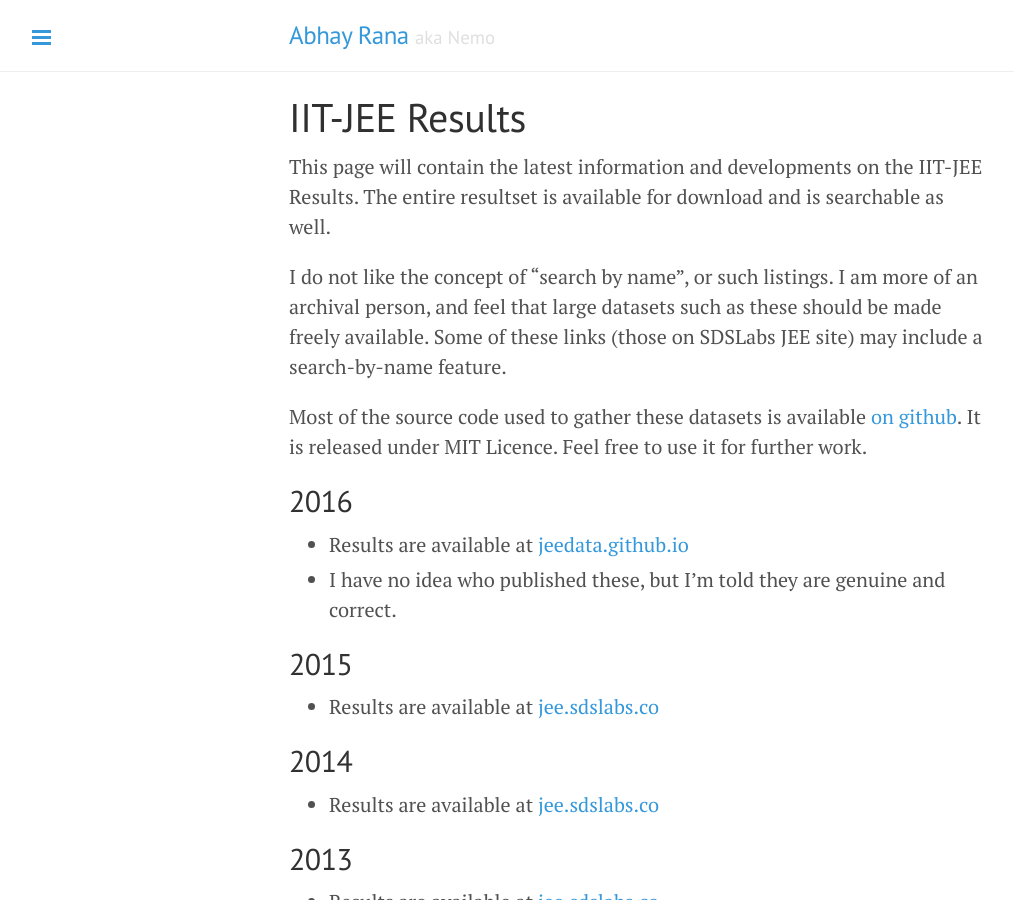
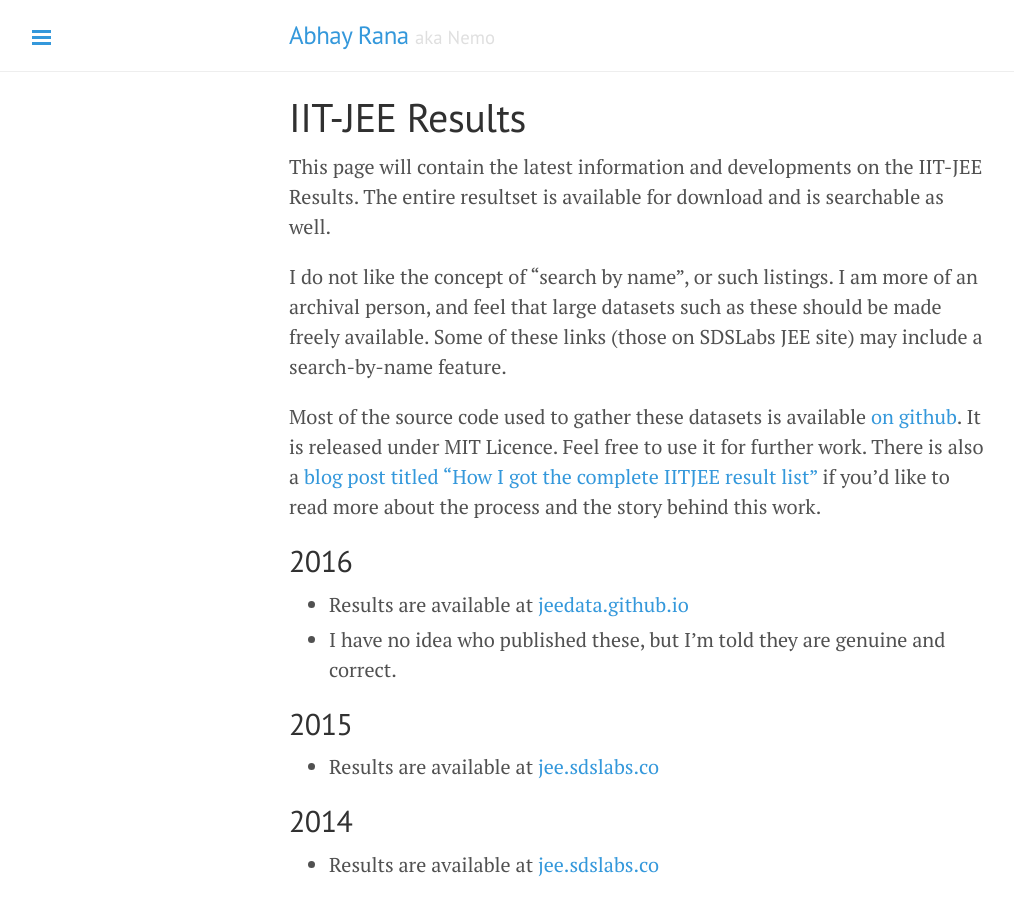
Before and after one commit to captn3m0/captn3m0.github.com, a Jekyll site: the page built from projects/iitjee/index.md, in a window 1280 px wide and 900 px high. Shown: the whole window, without its empty margins (1-1015 px from the left). Built offline with Jekyll 4.4.1, drawn with Linux system fonts in a browser that asks for light colours; some of the changed text lies outside the part shown.

Commit message:
Adds link to blog post and credits

```diff
--- a/projects/iitjee/index.md
+++ b/projects/iitjee/index.md
@@ -9,44 +9,44 @@
 I do not like the concept of "search by name", or such listings. I am more of an archival person, and feel that large datasets such as these should be made freely available. Some of these links (those on
 SDSLabs JEE site) may include a search-by-name feature.
 
-Most of the source code used to gather these datasets is available [on github](https://github.com/captn3m0/iitjee/). It is released under MIT Licence. Feel free to use it for further work.
+Most of the source code used to gather these datasets is available [on github](https://github.com/captn3m0/iitjee/). It is released under MIT Licence. Feel free to use it for further work. There is also a [blog post titled "How I got the complete IITJEE result list"](https://medium.com/i-did-this/how-i-got-the-complete-iitjee-result-list-39a9ad44ddd1) if you'd like to read more about the process and the story behind this work.
 
 ## 2016
 
-* Results are available at [jeedata.github.io](https://jeedata.github.io/mains2016)
-* I have no idea who published these, but I'm told they are genuine and correct.
+-   Results are available at [jeedata.github.io](https://jeedata.github.io/mains2016)
+-   I have no idea who published these, but I'm told they are genuine and correct.
 
 ## 2015
 
-* Results are available at [jee.sdslabs.co](https://jee.sdslabs.co/index2.html)
+-   Results are available at [jee.sdslabs.co](https://jee.sdslabs.co/index2.html)
 
 ## 2014
 
-* Results are available at [jee.sdslabs.co](https://jee.sdslabs.co/2014/)
+-   Results are available at [jee.sdslabs.co](https://jee.sdslabs.co/2014/)
 
 ## 2013
 
-* Results are available at [jee.sdslabs.co](https://jee.sdslabs.co/2013/)
-* Some graphs are available at [jee.sdslabs.co/graph/2013](https://jee.sdslabs.co/graph/2013.html)
+-   Results are available at [jee.sdslabs.co](https://jee.sdslabs.co/2013/)
+-   Some graphs are available at [jee.sdslabs.co/graph/2013](https://jee.sdslabs.co/graph/2013.html)
 
 ## 2012
 
-* I have uploaded the list at [jee.sdslabs.co](https://jee.sdslabs.co/2012/). Some statistics and pretty graphs are available [here](https://jee.sdslabs.co/2012/graph/)
-* For sake of backups, and archival, I'm also keeping a copy of the list [here](2012.html). However, please forward all issues regarding this to the SDSLabs site, I will be able to better handle it there.
-* I also have lots of complementary data to this dataset (such as that on Application Form Numbers). I am not uploading this data right now (at least till the allotments are over). Someone please remind me to do so after they are done with. I'm sure people would find it interesting.
+-   I have uploaded the list at [jee.sdslabs.co](https://jee.sdslabs.co/2012/). Some statistics and pretty graphs are available [here](https://jee.sdslabs.co/2012/graph/)
+-   For sake of backups, and archival, I'm also keeping a copy of the list [here](2012.html). However, please forward all issues regarding this to the SDSLabs site, I will be able to better handle it there.
+-   I also have lots of complementary data to this dataset (such as that on Application Form Numbers). I am not uploading this data right now (at least till the allotments are over). Someone please remind me to do so after they are done with. I'm sure people would find it interesting.
 
 ## 2011
 
-* View [Results Online](https://captnemo.in/projects/iitjee/2011.html)
-* Or Download it in [csv](https://captnemo.in/projects/iitjee/2011.html) [ods](https://captnemo.in/projects/iitjee/2011.ods) [xlsx](https://captnemo.in/projects/iitjee/2011.xlsx) formats.
-* A list of center-wise selection count is available [here](https://captnemo.in/projects/iitjee/center.html)
-* This list lacks some information (such as the application form numbers). I have since then lost my database backup, otherwise I would have uploaded it.
+-   View [Results Online](https://captnemo.in/projects/iitjee/2011.html)
+-   Or Download it in [csv](https://captnemo.in/projects/iitjee/2011.html) [ods](https://captnemo.in/projects/iitjee/2011.ods) [xlsx](https://captnemo.in/projects/iitjee/2011.xlsx) formats.
+-   A list of center-wise selection count is available [here](https://captnemo.in/projects/iitjee/center.html)
+-   This list lacks some information (such as the application form numbers). I have since then lost my database backup, otherwise I would have uploaded it.
 
 ## 2010
 
-* View [Results Online](https://captnemo.in/projects/iitjee/2010.html) (2.3 MB, might take some time to load)
-* Or Download it in [csv](https://captnemo.in/projects/iitjee/2010.csv) and [sql](https://captnemo.in/projects/iitjee/2010.sql) formats
-* A list of selection count is available [here](https://captnemo.in/projects/iitjee/2010.center.html). This count is based on the first three digits of the registration number, which I've since learned is not how it works. As such it is not-completely-correct. (The correct versioning scheme uses the first four digits of the registration number to denote the actual center (within a city)).
+-   View [Results Online](https://captnemo.in/projects/iitjee/2010.html) (2.3 MB, might take some time to load)
+-   Or Download it in [csv](https://captnemo.in/projects/iitjee/2010.csv) and [sql](https://captnemo.in/projects/iitjee/2010.sql) formats
+-   A list of selection count is available [here](https://captnemo.in/projects/iitjee/2010.center.html). This count is based on the first three digits of the registration number, which I've since learned is not how it works. As such it is not-completely-correct. (The correct versioning scheme uses the first four digits of the registration number to denote the actual center (within a city)).
 
 ## 2009
 
@@ -54,9 +54,9 @@
 
 **Update**: JEE took down that file, and I've luckily setup a mirror [here](http://ge.tt/4lLmqf32). The file is an Access Database and you'd need MS Access to open it, but I have a csv and PDF (both official versions) of the same as well. The dataset seems to have been released as result of a RTI application available [here on the jee site](http://jee.iitr.ernet.in/images/SG-06112009-10.pdf), and [archived by me](SG-06112009-10.pdf) as well. I can't seem to find the pdf with the results analysis. If anyone finds such a thing, please let me know.
 
-  * Download the [Official marks list PDF file](http://ge.tt/4lLmqf32/v/2). (13,276 pages)
-  * Download the [Official marks list csv file](http://ge.tt/4lLmqf32/v/1).
-  * Download the [Official jee2009 database](http://ge.tt/4lLmqf32/v/0) (MS Access format).
+-   Download the [Official marks list PDF file](http://ge.tt/4lLmqf32/v/2). (13,276 pages)
+-   Download the [Official marks list csv file](http://ge.tt/4lLmqf32/v/1).
+-   Download the [Official jee2009 database](http://ge.tt/4lLmqf32/v/0) (MS Access format).
 
 # Licence Information
 
@@ -80,12 +80,18 @@
 
 The CC-by-NC-ND license means the following:
 
-- You can *Share* — copy and redistribute the material in any medium or format.
-- You must give appropriate credit, provide a link to the license.
-- You may not use the material for commercial purposes.
-- If you remix, transform, or build upon the material, you may not distribute the modified material.
-- No warranties are given, as to the accuracy or correctness of the dataset.
+-   You can _Share_ — copy and redistribute the material in any medium or format.
+-   You must give appropriate credit, provide a link to the license.
+-   You may not use the material for commercial purposes.
+-   If you remix, transform, or build upon the material, you may not distribute the modified material.
+-   No warranties are given, as to the accuracy or correctness of the dataset.
 
 The last clause is meant to stop people from distributing tampered copies of
 the dataset. However, if you wish to share a derivative work, such as analysis
 of the results, please go and and do so.
+
+# Credits
+
+-   Thanks to Harshil Mathur for encouraging me to work on it while at @SDSLabs.
+-   Thanks to Rishav Kumar for lending me his ancient laptop to run the first version of the scraper.
+-   Thanks to [Ashlesh Sonje](https://www.linkedin.com/in/ashleshsonje/) for finding the 2009 PDF list.
```
